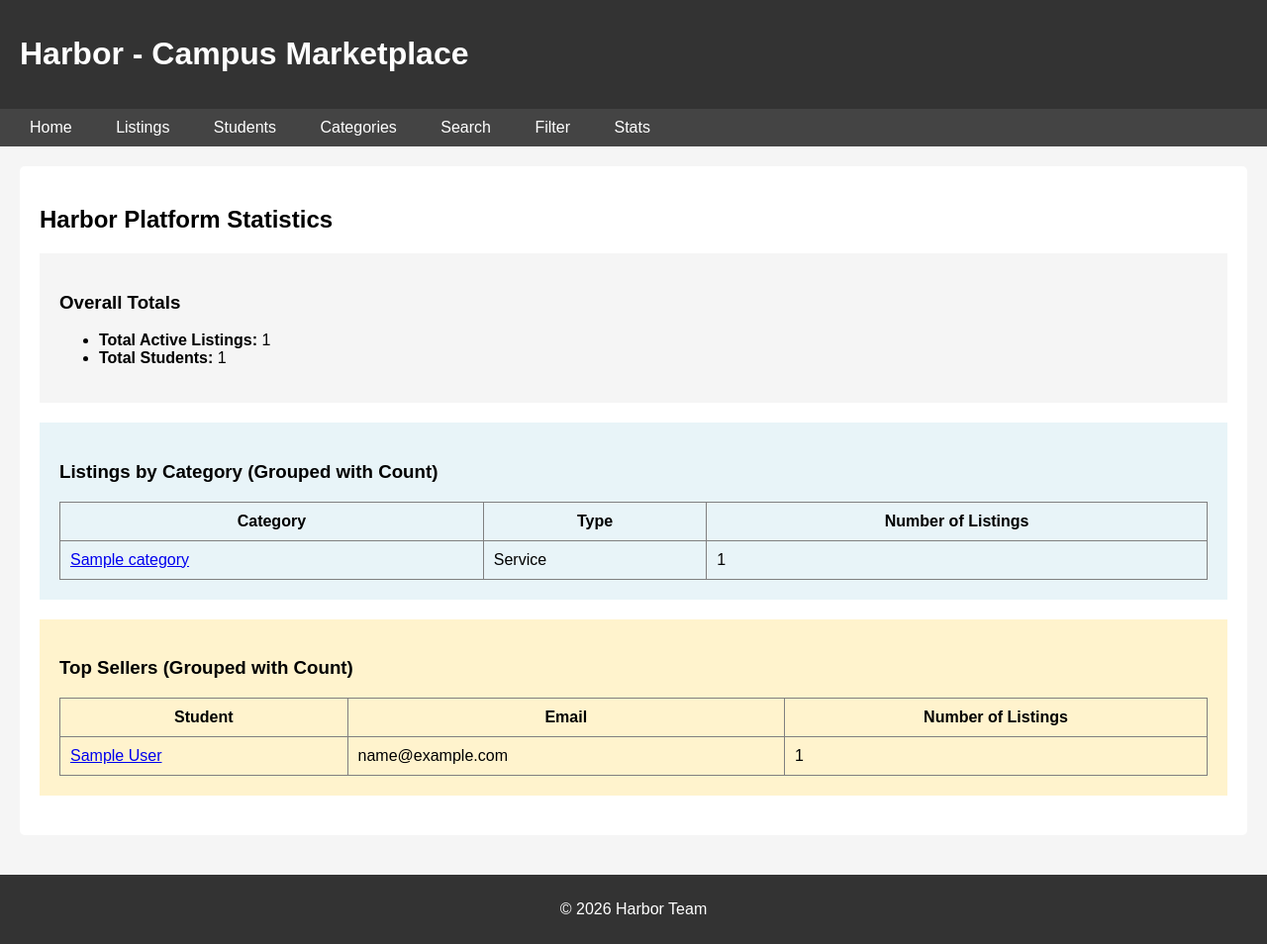
After one commit to SwarnikaBhardwaj/2_UIUC-Harbor, a Django app: page /stats/ in a window 1280 px wide. The commit adds this page. Shown: the whole page at 99% size. Run offline with Django 5.2, Linux system fonts and the light colour scheme; tables that the repository leaves empty hold one stand-in row (values such as "Sample post").

Commit message:
feat: Add URL navigation, detail views, search, and aggregations

```diff
--- a/Harbor/urls.py
+++ b/Harbor/urls.py
@@ -19,5 +19,5 @@ from django.urls import path, include
 
 urlpatterns = [
     path('admin/', admin.site.urls),
-    path('listings/', include('listings.urls')),
+    path('', include('listings.urls')),
 ]
--- a/listings/templates/base.html
+++ b/listings/templates/base.html
@@ -2,13 +2,64 @@
 <html lang="en">
 <head>
     <meta charset="UTF-8">
+    <meta name="viewport" content="width=device-width, initial-scale=1.0">
     <title>{% block title %}Harbor{% endblock %}</title>
+    <style>
+        body {
+            font-family: Arial, sans-serif;
+            margin: 0;
+            padding: 0;
+            background-color: #f5f5f5;
+        }
+        header {
+            background-color: #333;
+            color: white;
+            padding: 15px 20px;
+        }
+        nav {
+            background-color: #444;
+            padding: 10px 20px;
+        }
+        nav a {
+            color: white;
+            text-decoration: none;
+            margin-right: 20px;
+            padding: 5px 10px;
+        }
+        nav a:hover {
+            background-color: #555;
+            border-radius: 3px;
+        }
+        main {
+            max-width: 1200px;
+            margin: 20px auto;
+            padding: 20px;
+            background: white;
+            border-radius: 5px;
+        }
+        footer {
+            background-color: #333;
+            color: white;
+            text-align: center;
+            padding: 10px;
+            margin-top: 40px;
+        }
+    </style>
 </head>
 <body>
     <header>
-        <h1>Harbor Navigation</h1>
-        <hr>
+        <h1>Harbor - Campus Marketplace</h1>
     </header>
+
+    <nav>
+        <a href="{% url 'home' %}">Home</a>
+        <a href="{% url 'listing_list' %}">Listings</a>
+        <a href="{% url 'student_list' %}">Students</a>
+        <a href="{% url 'category_list' %}">Categories</a>
+        <a href="{% url 'listing_search_get' %}">Search</a>
+        <a href="{% url 'listing_search_post' %}">Filter</a>
+        <a href="{% url 'aggregation_stats' %}">Stats</a>
+    </nav>
 
     <main>
         {% block content %}
@@ -16,9 +67,7 @@
     </main>
 
     <footer>
-        <hr>
         <p>&copy; 2026 Harbor Team</p>
     </footer>
-
 </body>
 </html>
--- /dev/null
+++ b/listings/templates/listings/aggregation_stats.html
@@ -0,0 +1,67 @@
+{% extends "base.html" %}
+
+{% block title %}Platform Statistics | Harbor{% endblock %}
+
+{% block content %}
+    <h2>Harbor Platform Statistics</h2>
+
+    <div style="background: #f5f5f5; padding: 20px; margin: 20px 0;">
+        <h3>Overall Totals</h3>
+        <ul>
+            <li><strong>Total Active Listings:</strong> {{ total_listings }}</li>
+            <li><strong>Total Students:</strong> {{ total_students }}</li>
+        </ul>
+    </div>
+
+    <div style="background: #e8f4f8; padding: 20px; margin: 20px 0;">
+        <h3>Listings by Category (Grouped with Count)</h3>
+        <table border="1" cellpadding="10" style="width: 100%; border-collapse: collapse;">
+            <thead>
+                <tr>
+                    <th>Category</th>
+                    <th>Type</th>
+                    <th>Number of Listings</th>
+                </tr>
+            </thead>
+            <tbody>
+            {% for category in categories_with_counts %}
+                <tr>
+                    <td><a href="{{ category.get_absolute_url }}">{{ category.name }}</a></td>
+                    <td>{{ category.get_category_type_display }}</td>
+                    <td>{{ category.listing_count }}</td>
+                </tr>
+            {% empty %}
+                <tr>
+                    <td colspan="3">No categories found.</td>
+                </tr>
+            {% endfor %}
+            </tbody>
+        </table>
+    </div>
+
+    <div style="background: #fff3cd; padding: 20px; margin: 20px 0;">
+        <h3>Top Sellers (Grouped with Count)</h3>
+        <table border="1" cellpadding="10" style="width: 100%; border-collapse: collapse;">
+            <thead>
+                <tr>
+                    <th>Student</th>
+                    <th>Email</th>
+                    <th>Number of Listings</th>
+                </tr>
+            </thead>
+            <tbody>
+            {% for student in students_with_counts %}
+                <tr>
+                    <td><a href="{{ student.get_absolute_url }}">{{ student.first_name }} {{ student.last_name }}</a></td>
+                    <td>{{ student.university_email }}</td>
+                    <td>{{ student.listing_count }}</td>
+                </tr>
+            {% empty %}
+                <tr>
+                    <td colspan="3">No students with listings.</td>
+                </tr>
+            {% endfor %}
+            </tbody>
+        </table>
+    </div>
+{% endblock %}
--- a/listings/templates/listings/listing_features.html
+++ b/listings/templates/listings/listing_features.html
@@ -6,7 +6,10 @@
     <h2>Current Listings</h2>
     <ul>
         {% for item in listings %}
-            <li>{{ item.title }} - {{ item.description }}</li>
+            <li>
+                <a href="{{ item.get_absolute_url }}">{{ item.title }}</a>
+                - {{ item.description|truncatewords:15 }}
+            </li>
         {% empty %}
             <li>The harbor is currently empty.</li>
         {% endfor %}
--- a/listings/urls.py
+++ b/listings/urls.py
@@ -1,14 +1,38 @@
 from django.urls import path
+from . import views
 from .views import (
-   listing_manual_view,
-   listing_render_view,
-   ListingBaseCBV,
-   ListingGenericCBV,
+    listing_manual_view,
+    listing_render_view,
+    ListingBaseCBV,
+    ListingGenericCBV,
+    home_view,
+    ListingDetailView,
+    StudentDetailView,
+    CategoryDetailView,
+    StudentListView,
+    CategoryListView,
+    listing_search_get,
+    listing_search_post,
+    listing_by_category_name,
+    aggregation_stats,
 )
 
 urlpatterns = [
-   path('manual/', listing_manual_view, name='listing_manual'),
-   path('render/', listing_render_view, name='listing_render'),
-   path('cbv-base/', ListingBaseCBV.as_view(), name='listing_cbv_base'),
-   path('cbv-generic/', ListingGenericCBV.as_view(), name='listing_cbv_generic'),
+    path('', home_view, name='home'),
+    # Week 2 team work
+    path('manual/', listing_manual_view, name='listing_manual'),
+    path('render/', listing_render_view, name='listing_render'),
+    path('cbv-base/', ListingBaseCBV.as_view(), name='listing_cbv_base'),
+    path('cbv-generic/', ListingGenericCBV.as_view(), name='listing_cbv_generic'),
+    # Week 3 work starts here - Swarnika - detail views
+    path('listings/', ListingGenericCBV.as_view(), name='listing_list'),
+    path('students/', StudentListView.as_view(), name='student_list'),
+    path('categories/', CategoryListView.as_view(), name='category_list'),
+    path('listings/<int:pk>/', ListingDetailView.as_view(), name='listing_detail'),
+    path('students/<int:pk>/', StudentDetailView.as_view(), name='student_detail'),
+    path('categories/<int:pk>/', CategoryDetailView.as_view(), name='category_detail'),
+    path('search/', listing_search_get, name='listing_search_get'),
+    path('filter/', listing_search_post, name='listing_search_post'),
+    path('category/<str:category_name>/listings/', listing_by_category_name, name='listing_by_category_name'),
+    path('stats/', aggregation_stats, name='aggregation_stats'),
 ]
--- a/listings/views.py
+++ b/listings/views.py
@@ -57,8 +57,10 @@ from django.shortcuts import render
 from django.views import View
 from django.views.generic import ListView
 from .models import Listing
+from django.shortcuts import get_object_or_404
+from django.views.generic import DetailView
+from .models import Student, Category
 
-# --- Function Based Views ---
 
 def listing_manual_view(request):
     listings = Listing.objects.filter(is_active=True)
@@ -100,3 +102,128 @@ class ListingGenericCBV(ListView):
 
     def get_queryset(self): # Fixed Indentation
         return Listing.objects.filter(is_active=True)
+
+# started here in week 3: Swarnika's part
+
+def home_view(request):
+    total_listings = Listing.objects.filter(is_active=True).count()
+    total_students = Student.objects.filter(is_verified=True).count()
+    total_categories = Category.objects.count()
+    context = {
+        'total_listings': total_listings,
+        'total_students': total_students,
+        'total_categories': total_categories,
+    }
+    return render(request, 'listings/home.html', context)
+
+
+class ListingDetailView(DetailView):
+    model = Listing
+    template_name = 'listings/listing_detail.html'
+    context_object_name = 'listing'
+
+
+class StudentDetailView(DetailView):
+    model = Student
+    template_name = 'listings/student_detail.html'
+    context_object_name = 'student'
+    def get_context_data(self, **kwargs):
+        context = super().get_context_data(**kwargs)
+        context['student_listings'] = self.object.listings.filter(is_active=True)
+        return context
+
+
+class CategoryDetailView(DetailView):
+    model = Category
+    template_name = 'listings/category_detail.html'
+    context_object_name = 'category'
+    def get_context_data(self, **kwargs):
+        context = super().get_context_data(**kwargs)
+        context['category_listings'] = self.object.listings.filter(is_active=True)
+        return context
+
+class StudentListView(ListView):
+    model = Student
+    template_name = 'listings/student_list.html'
+    context_object_name = 'students'
+    def get_queryset(self):
+        return Student.objects.filter(is_verified=True)
+
+
+class CategoryListView(ListView):
+    model = Category
+    template_name = 'listings/category_list.html'
+    context_object_name = 'categories'
+
+
+def listing_search_get(request):
+    query = request.GET.get('q', '')
+    if query:
+        listings = Listing.objects.filter(
+            is_active=True,
+            title__icontains=query
+        ) | Listing.objects.filter(
+            is_active=True,
+            description__icontains=query
+        )
+    else:
+        listings = Listing.objects.filter(is_active=True)
+    context = {
+        'listings': listings,
+        'query': query,
+        'search_type': 'GET'
+    }
+    return render(request, 'listings/listing_search.html', context)
+
+
+def listing_search_post(request):
+    listings = Listing.objects.filter(is_active=True)
+    min_price = None
+    max_price = None
+    if request.method == 'POST':
+        min_price = request.POST.get('min_price', '')
+        max_price = request.POST.get('max_price', '')
+        if min_price:
+            listings = listings.filter(price__gte=float(min_price))
+        if max_price:
+            listings = listings.filter(price__lte=float(max_price))
+
+    context = {
+        'listings': listings,
+        'min_price': min_price,
+        'max_price': max_price,
+        'search_type': 'POST'
+    }
+    return render(request, 'listings/listing_filter.html', context)
+
+
+def listing_by_category_name(request, category_name):
+    listings = Listing.objects.filter(
+        is_active=True,
+        category__name__iexact=category_name
+    )
+    context = {
+        'listings': listings,
+        'category_name': category_name,
+        'count': listings.count()
+    }
+    return render(request, 'listings/listing_by_category.html', context)
+
+
+def aggregation_stats(request):
+    from django.db.models import Count
+    total_listings = Listing.objects.filter(is_active=True).count()
+    total_students = Student.objects.count()
+    categories_with_counts = Category.objects.annotate(
+        listing_count=Count('listings')
+    ).order_by('-listing_count')
+    students_with_counts = Student.objects.annotate(
+        listing_count=Count('listings')
+    ).filter(listing_count__gt=0).order_by('-listing_count')
+    context = {
+        'total_listings': total_listings,
+        'total_students': total_students,
+        'categories_with_counts': categories_with_counts,
+        'students_with_counts': students_with_counts,
+    }
+    return render(request, 'listings/aggregation_stats.html', context)
```
Also changed, not shown: docs/notes/notes.txt (+16 -0 lines), listings/models.py (+20 -0 lines), listings/templates/listings/category_detail.html (added, +24 -0 lines), listings/templates/listings/category_list.html (added, +19 -0 lines), listings/templates/listings/home.html (added, +24 -0 lines), listings/templates/listings/listing_by_category.html (added, +25 -0 lines), listings/templates/listings/listing_detail.html (added, +26 -0 lines), listings/templates/listings/listing_filter.html (added, +38 -0 lines), listings/templates/listings/listing_search.html (added, +29 -0 lines), listings/templates/listings/student_list.html (added, +20 -0 lines).
